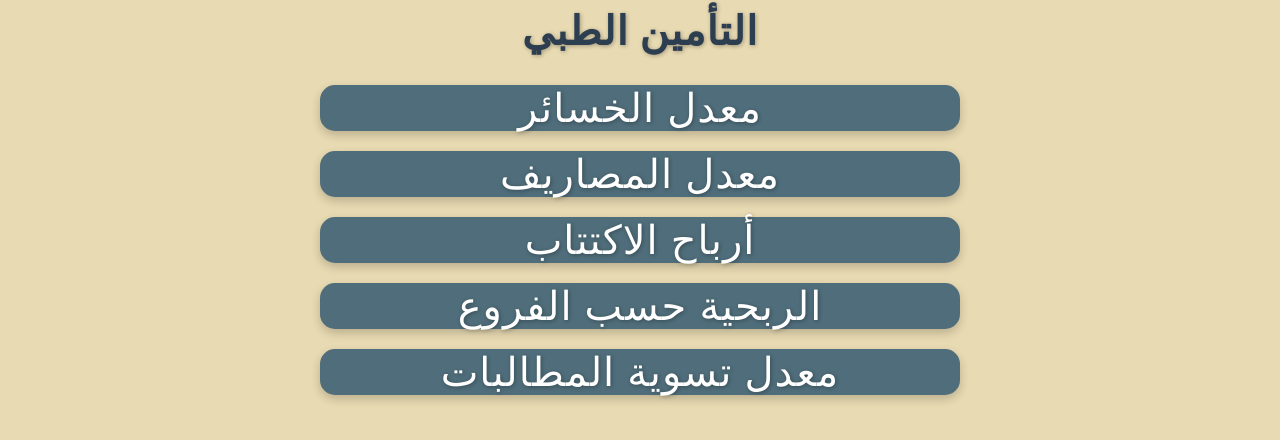
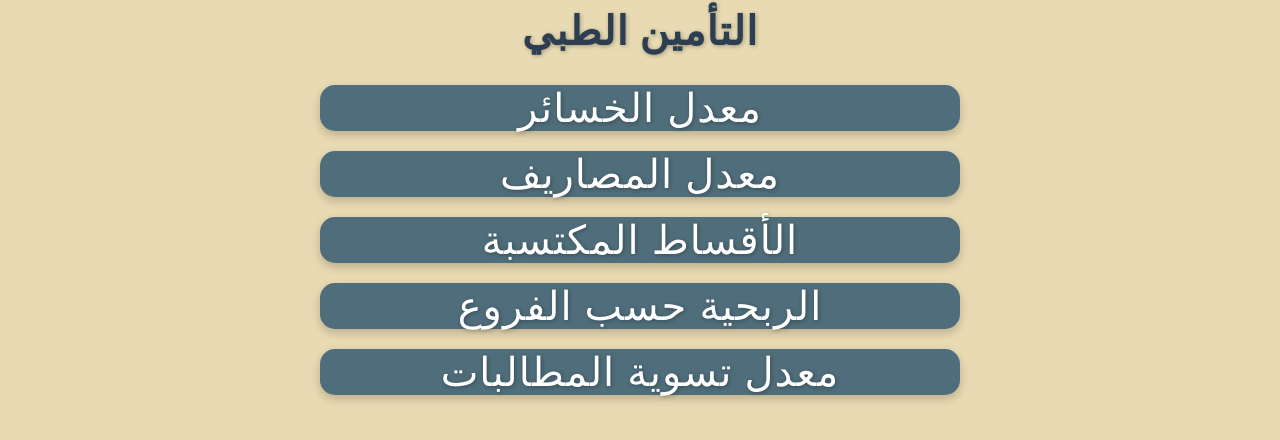
Before and after one commit to ShadyIskander/FRA-Dashboard_version_4, a plain HTML site: page Medical_AR_non_life.html in a window 1280 px wide. Shown: the part 184-624 px from the top of the page. Drawn offline with Linux system fonts and the light colour scheme.

Commit message:
Update Medical_AR_non_life.html

```diff
--- a/Medical_AR_non_life.html
+++ b/Medical_AR_non_life.html
@@ -132,7 +132,7 @@
         <div class="button-grid">
             <a href="LOSS_RATIO_MEDICAL_AR_non_life.html" class="medical-button">معدل الخسائر</a>
             <a href="EXPENSES_RATIO_MEDICAL_AR_non_life.html" class="medical-button">معدل المصاريف</a>
-            <a href="GWP_MEDICAL_AR_non_life.html" class="medical-button">أرباح الاكتتاب</a>
+            <a href="GWP_MEDICAL_AR_non_life.html" class="medical-button">الأقساط المكتسبة </a>
             <a href="PROFITABILITY_BY_LOB_MEDICAL_AR_non_life.html" class="medical-button">الربحية حسب الفروع</a>
             <a href="CLAIMS_SETTLEMENT_MEDICAL_AR_non_life.html" class="medical-button">معدل تسوية المطالبات</a>
         </div>
```
